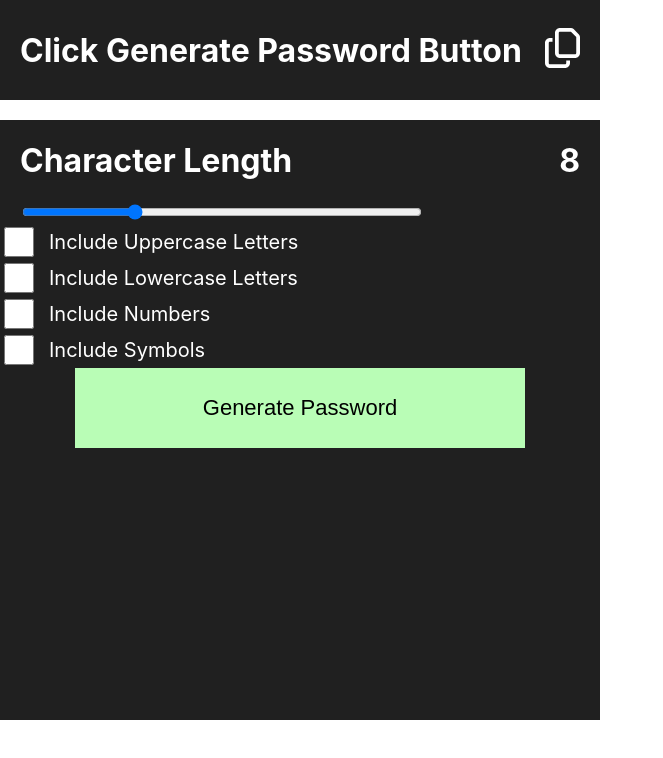
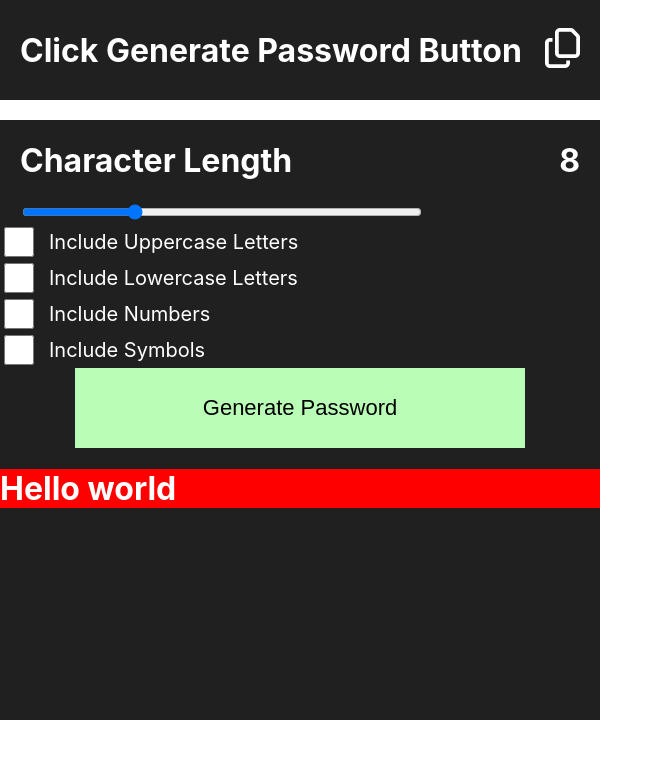
Before and after one commit to Zakariyya98/PasswordGenerator, a React (Create React App) app: page / in a window 1280 px wide. Shown: the top 758 px of the page, without its empty margins (0-663 px from the left). Built offline with nearby package versions, Linux system fonts and the light colour scheme.

Commit message:
app.js: add: imported new component

```diff
--- a/src/App.js
+++ b/src/App.js
@@ -7,6 +7,7 @@ import CharacterToggles from "./components/CharacterToggles";
 import GenerateButton from "./components/GenerateButton";
 
 import "./App.css";
+import PasswordStrength from "./components/PasswordStrength";
 
 function App() {
   // To allow the app to have a common ancestor component so the state can
@@ -38,6 +39,7 @@ function App() {
           generatedPassword={generatedPassword}
           setGeneratedPassword={setGeneratedPassword}
         />
+        <PasswordStrength />
       </Card>
     </>
   );
```
